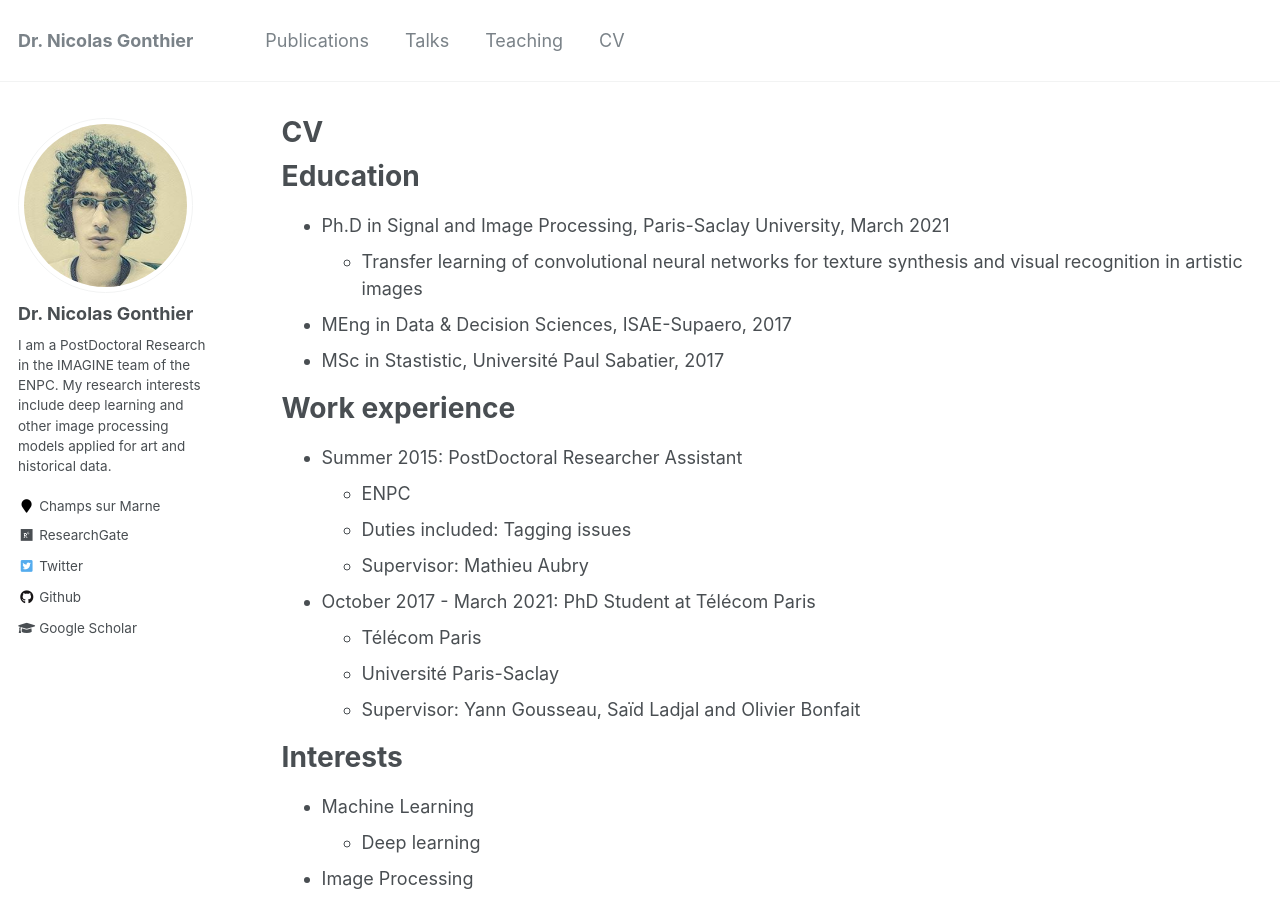
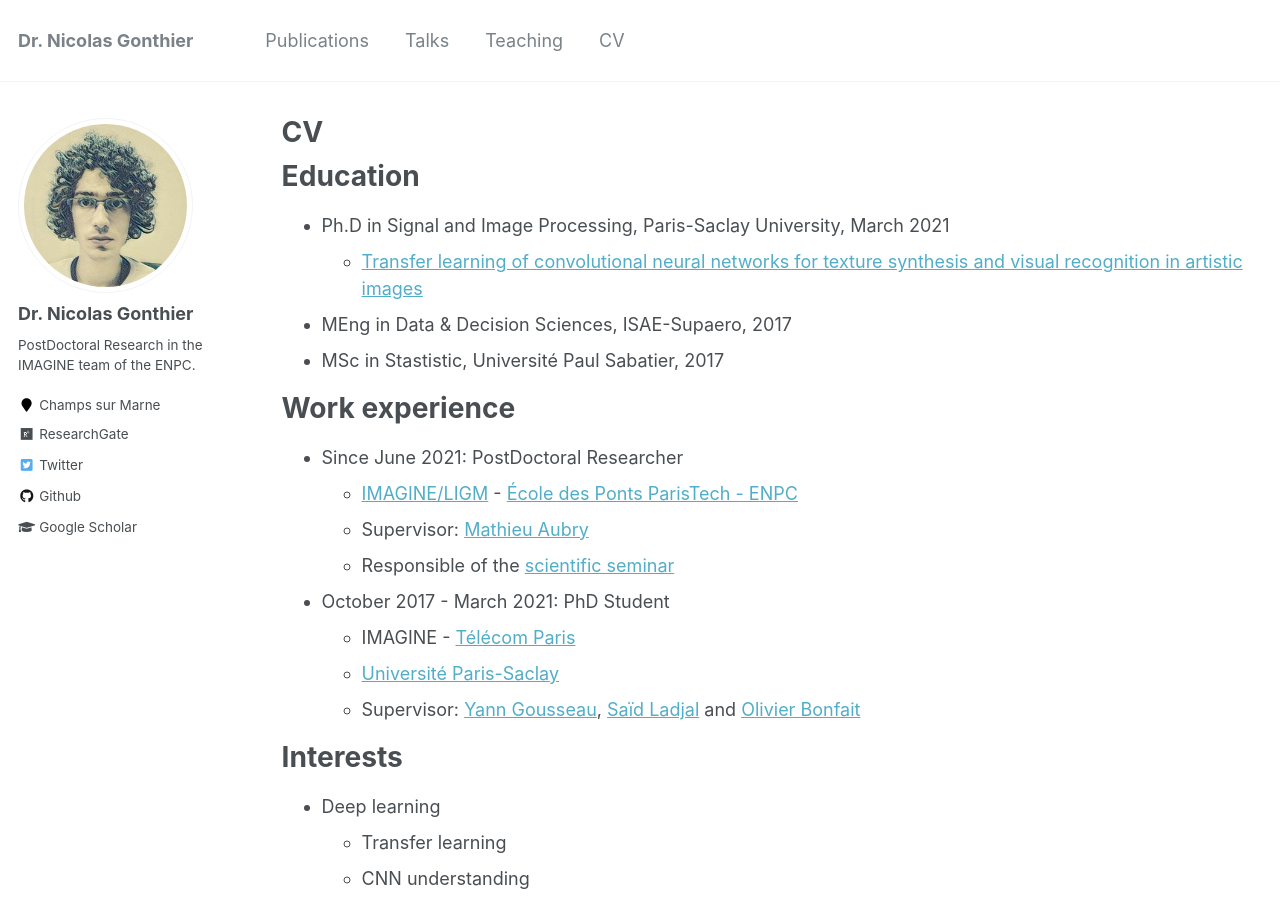
Before and after one commit to ngonthier/ngonthier.github.io, a Jekyll site: the page built from _pages/cv.md, in a window 1280 px wide and 900 px high. Built offline with Jekyll 4.4.1, drawn with Linux system fonts in a browser that asks for light colours.

```diff
--- a/_config.yml
+++ b/_config.yml
@@ -82,7 +82,7 @@ analytics:
 author:
   name             : "Dr. Nicolas Gonthier"
   avatar           : "avatar.jpg"
-  bio              : "I am a PostDoctoral Research in the IMAGINE team of the ENPC. My research interests include deep learning and other image processing models applied for art and historical data."
+  bio              : "PostDoctoral Research in the IMAGINE team of the ENPC."
   location         : "Champs sur Marne"
   employer         :
   pubmed           :
--- a/_pages/cv.md
+++ b/_pages/cv.md
@@ -12,26 +12,28 @@ redirect_from:
 Education
 ======
 * Ph.D in Signal and Image Processing, Paris-Saclay University, March 2021
-  * Transfer learning of convolutional neural networks for texture synthesis and visual recognition in artistic images
+  * [Transfer learning of convolutional neural networks for texture synthesis and visual recognition in artistic images](https://www.theses.fr/2021UPASG024)
 * MEng in Data & Decision Sciences, ISAE-Supaero, 2017
 * MSc in Stastistic, Université Paul Sabatier, 2017
 
 Work experience
 ======
-* Summer 2015: PostDoctoral Researcher Assistant
-  * ENPC
-  * Duties included: Tagging issues
-  * Supervisor: Mathieu Aubry
+* Since June 2021: PostDoctoral Researcher
+  * [IMAGINE/LIGM](https://imagine-lab.enpc.fr/) - [École des Ponts ParisTech - ENPC](https://www.ecoledesponts.fr/)
+  * Supervisor: [Mathieu Aubry](https://imagine.enpc.fr/~aubrym/)
+  * Responsible of the [scientific seminar](https://imagine-lab.enpc.fr/seminars/)
 
-* October 2017 - March 2021: PhD Student at Télécom Paris
-  * Télécom Paris
-  * Université Paris-Saclay
-  * Supervisor: Yann Gousseau, Saïd Ladjal and Olivier Bonfait
+* October 2017 - March 2021: PhD Student
+  * IMAGINE - [Télécom Paris](https://www.telecom-paris.fr/)
+  * [Université Paris-Saclay](https://www.universite-paris-saclay.fr/)
+  * Supervisor: [Yann Gousseau](https://gousseau.wp.imt.fr/), [Saïd Ladjal](https://perso.telecom-paristech.fr/ladjal/) and [Olivier Bonfait](http://tristan.u-bourgogne.fr/CGC/chercheurs/Bonfait/Olivier_Bonfait.html)
 
 Interests
 ======
-* Machine Learning
-  * Deep learning
+* Deep learning
+  * Transfer learning
+  * CNN understanding
+* Image Synthesis
 * Image Processing
 * Art History
 * Digital Humanities
```
Also changed, not shown: _pages/about.md (+5 -1 lines).
